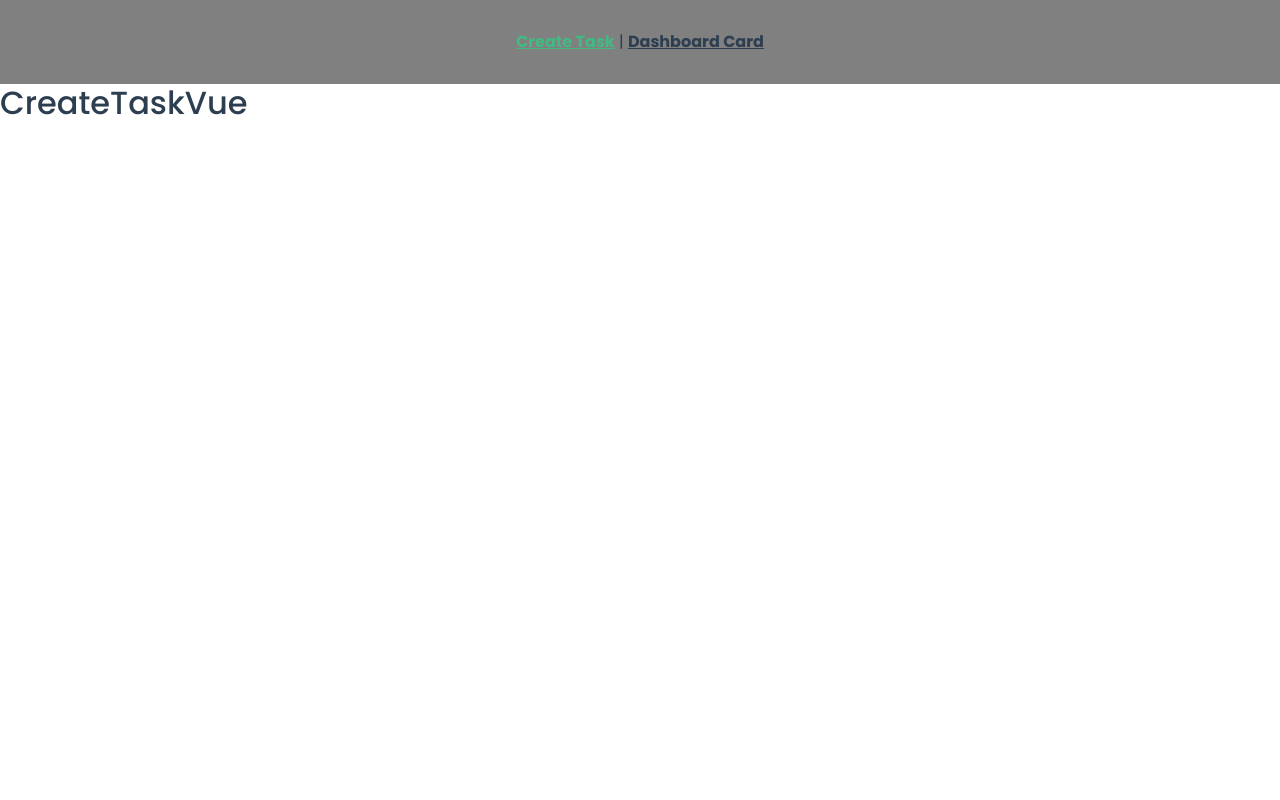
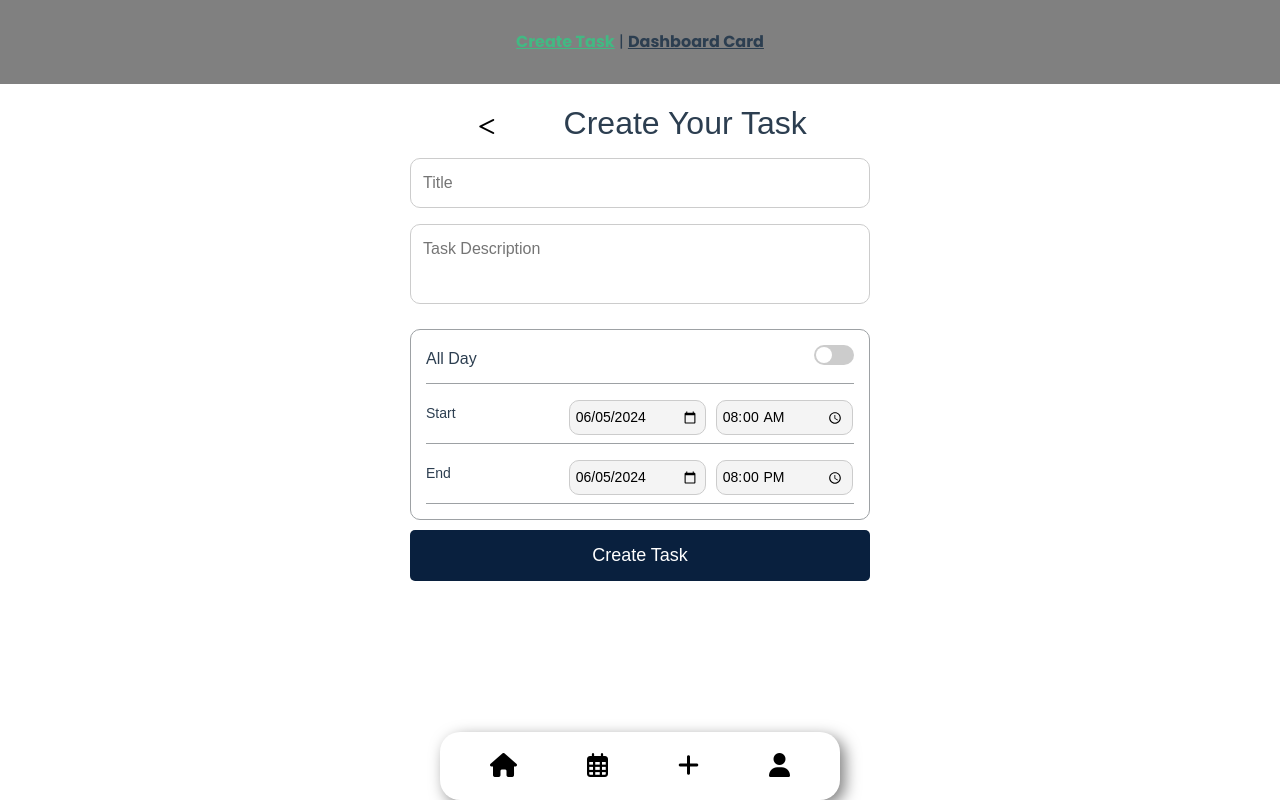
Before and after one commit to TeeboiCode/Todo-list, a Vue app: page /createTask in a window 1280 px wide. Built offline with nearby package versions, Linux system fonts and the light colour scheme.

Commit message:
createTaskPage

```diff
--- a/src/components/CreateTask.vue
+++ b/src/components/CreateTask.vue
@@ -1,13 +1,280 @@
 <template>
-  <div>
-    <h2>CreateTaskVue</h2>
+  <div class="container">
+    <!-- Header with Back Button -->
+    <div class="header">
+      <button class="back-button"><i class="fa-duotone fa-regular fa-less-than"></i></button>
+      <h2>Create Your Task</h2>
+    </div>
+
+    <!-- Task Form -->
+    <form>
+      <input type="text" placeholder="Title" required />
+      <textarea placeholder="Task Description"></textarea>
+
+      <div class="time-container">
+        <!-- All Day Toggle -->
+        <div class="all-day">
+          <span>All Day</span>
+          <label class="switch">
+            <input type="checkbox">
+            <span class="slider"></span>
+          </label>
+        </div>
+
+        <!-- Start Date & Time -->
+        <div class="datetime">
+          <label>Start</label>
+          <div class="datetime-box">
+            <input type="date" value="2024-06-05">
+            <input type="time" value="08:00">
+          </div>
+        </div>
+
+        <!-- End Date & Time -->
+        <div class="datetime">
+          <label>End</label>
+          <div class="datetime-box">
+            <input type="date" value="2024-06-05">
+            <input type="time" value="20:00">
+          </div>
+        </div>
+      </div>
+
+      <!-- Create Task Button -->
+      <button type="submit" class="btn">Create Task</button>
+    </form>
+
+    <!-- Bottom Navigation -->
+    <nav class="footer">
+      <button><i class="fa-sharp fa-solid fa-house"></i></button>
+      <button><i class="fa-regular fa-calendar-days"></i></button>
+      <button class="add-task " ><i class="fa-solid fa-plus"></i></button>
+      <button><i class="fa-solid fa-user"></i></button>
+    </nav>
   </div>
 </template>
-
 <script>
 export default {
   name: "CreateTaskVue",
 };
 </script>
+<style scoped>
+/* General Container */
+.container {
+  max-width: 400px;
+  width: 90%;
+  margin: auto;
+  padding: 20px;
+  font-family: Arial, sans-serif;
+  text-align: center;
+}
 
-<style scoped></style>
+/* Header - Back Button & Title */
+.header {
+  display: flex;
+  align-items: center;
+  justify-content: space-evenly;
+}
+
+.back-button {
+  background: none;
+  border: none;
+  font-size: 20px;
+  cursor: pointer;
+}
+
+/* Input Fields */
+input, textarea {
+  width: 100%;
+  padding: 12px;
+  margin: 8px 0;
+  border: 1px solid #ccc;
+  border-radius: 10px;
+  font-size: 16px;
+}
+
+textarea {
+  height: 80px;
+  resize: none;
+}
+
+/* Time Selection */
+.time-container {
+  /* background: #f4f4f4; */
+  padding: 15px;
+  border-radius: 10px;
+  margin: 10px 0;
+  border: 1px solid #9DA1A4;
+}
+
+.all-day {
+  display: flex;
+  justify-content: space-between;
+  align-items: center;
+  padding-bottom: 10px;
+  border-bottom: 1px solid #9DA1A4;
+
+}
+
+.datetime {
+  display: flex;
+  justify-content: space-between;
+  align-items: center;
+  margin-top: 8px;
+   border-bottom: 1px solid #9DA1A4;
+
+
+}
+
+.datetime label {
+  font-size: 14px;
+  text-align: left;
+  flex: 1;
+}
+
+.datetime-box {
+  display: flex;
+  gap: 10px;
+  flex: 2;
+}
+
+.datetime-box input {
+  width: 48%;
+  font-size: 14px;
+  padding: 6px;
+    background: #f4f4f4;
+}
+
+/* Switch Toggle */
+.switch {
+  position: relative;
+  display: inline-block;
+  width: 40px;
+  height: 20px;
+}
+
+.switch input {
+  opacity: 0;
+  width: 0;
+  height: 0;
+}
+
+.slider {
+  position: absolute;
+  cursor: pointer;
+  top: 0;
+  left: 0;
+  right: 0;
+  bottom: 0;
+  background-color: #ccc;
+  border-radius: 20px;
+  transition: 0.3s;
+}
+
+.slider:before {
+  content: "";
+  position: absolute;
+  height: 16px;
+  width: 16px;
+  left: 2px;
+  bottom: 2px;
+  background-color: white;
+  border-radius: 50%;
+  transition: 0.3s;
+}
+
+/* Create Task Button */
+.btn {
+  width: 100%;
+  background: #09203E;
+  color: white;
+  padding: 12px;
+  border: none;
+  border-radius: 5px;
+  cursor: pointer;
+  font-size: 16px;
+  /* margin-top: 10px; */
+  transition: 3s;
+}
+
+.btn:hover {
+ background: #09203E;
+}
+
+/* Footer Navigation */
+.footer {
+  display: flex;
+  justify-content: space-around;
+  background: white;
+  padding: 15px ;
+  position: fixed;
+  bottom: 0;
+  width: 100%;
+  max-width: 400px;
+  left: 50%;
+  box-shadow: 5px 5px 15px rgba(0, 0, 0, 0.5);
+  border-radius:20px ;
+  transform: translateX(-50%);
+  /* border-top: 1px solid #ddd; */
+}
+
+.footer button {
+  background: none;
+  border: none;
+  font-size: 24px;
+  cursor: pointer;
+
+}
+
+.add-task {
+  background-color: blue;
+  color: black;
+  border-radius: 50%;
+  font-size: 18px;
+
+}
+
+/* Responsive Styles */
+@media (max-width: 360px) {
+  .container {
+    width: 95%;
+    padding: 15px;
+  }
+
+  .header {
+    flex-direction: column;
+    align-items: center;
+  }
+
+  h2 {
+    font-size: 16px;
+  }
+
+  .back-button {
+    font-size: 18px;
+  }
+
+  .datetime-box input {
+    width: 45%;
+    font-size: 12px;
+  }
+
+  .footer {
+    padding: 20px 0;
+  }
+
+  .footer button {
+    font-size: 12px;
+  }
+}
+
+@media (min-width: 768px) {
+  .container {
+    max-width: 500px;
+  }
+
+  .btn {
+    font-size: 18px;
+ }
+}
+</style>
```
